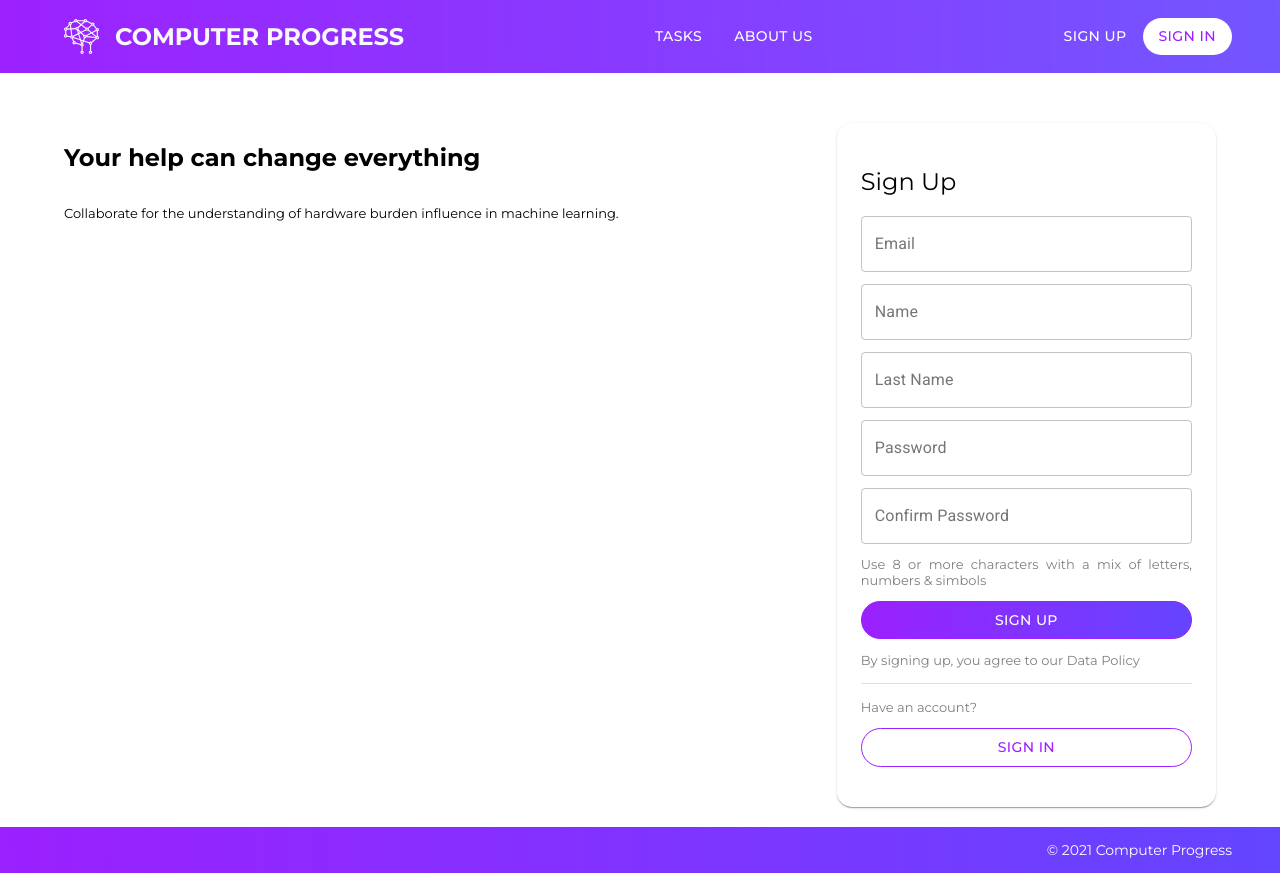
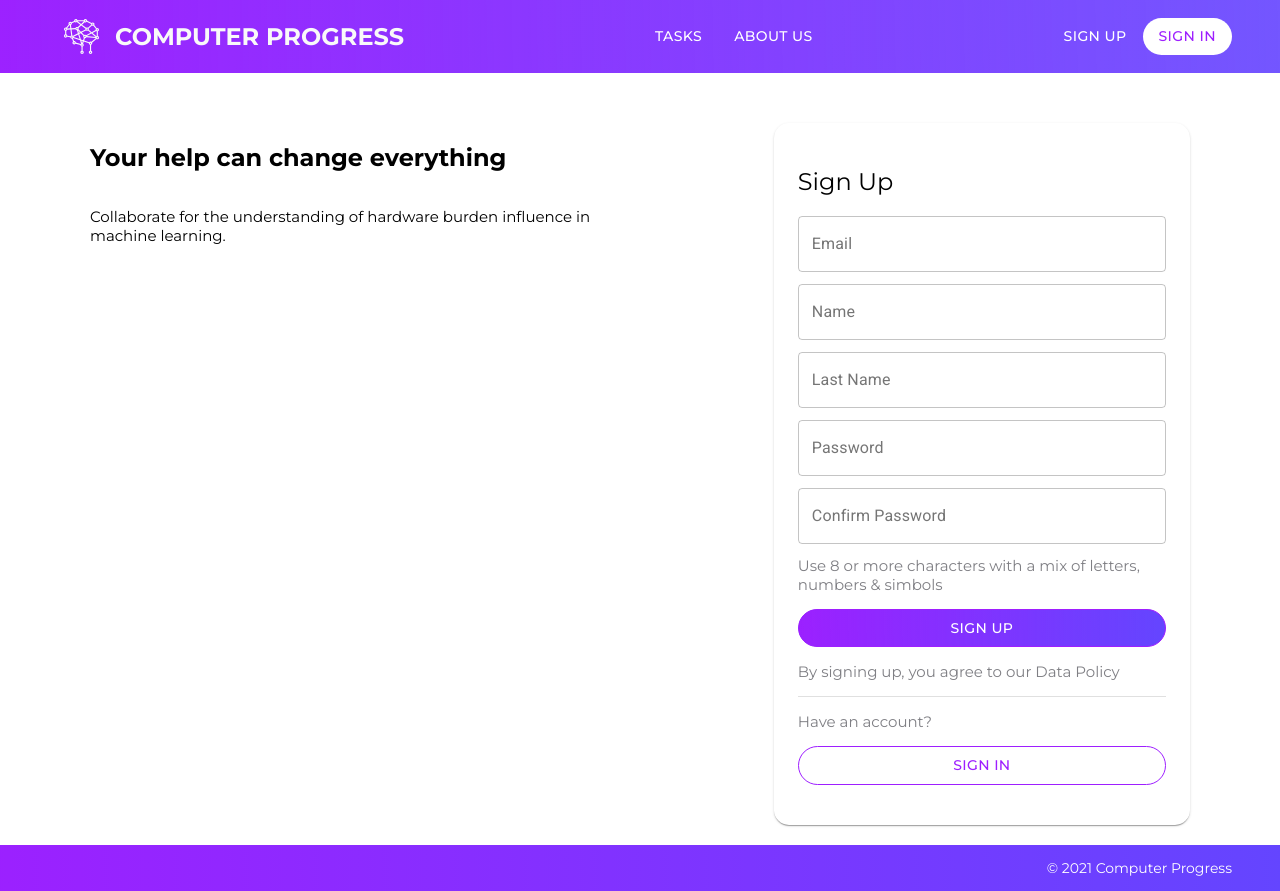
Before and after one commit to Computer-Progress/computerprogress.com, a Next.js app: page /sign_up in a window 1280 px wide. Built offline with nearby package versions, Linux system fonts and the light colour scheme.

Commit message:
ajustando signUp
Signed-off-by: Guilherme Banci <guibanci@gmail.com>

```diff
--- a/containers/SignIn/styles.js
+++ b/containers/SignIn/styles.js
@@ -9,11 +9,9 @@ export const Container = styled.div`
   flex-direction: row;
   align-self: center;
   justify-content: space-between;
-  width: 90%;
   margin: 50px 0px 20px 0px;
    div p {
-     font-size: 13px;
-     text-align: justify;
+     font-size: 15px;
    }
 
   @media only screen and (max-width: 800px) {
@@ -56,7 +54,7 @@ export const Question = styled.p`
 export const SignButton = styled(Button)`
   align-self: stretch !important;
   width: 100% !important;
-  background: ${({ variant }) => variant ? 'transparent' : 'linear-gradient(268.88deg, rgba(255, 255, 255, 0.1) -7.38%, #9E1FFF 104.79%), #4e33ff'} !important;
+  background: ${({ variant }) => variant ? 'transparent' : theme.colors.secondary} !important;
   color: ${({ variant }) => variant ? theme.colors.secondary : theme.colors.white} !important;
   border: 1px solid ${theme.colors.secondary} !important;
 `;
--- a/containers/SignUp/styles.js
+++ b/containers/SignUp/styles.js
@@ -9,11 +9,10 @@ export const Container = styled.div`
   flex-direction: row;
   align-self: center;
   justify-content: space-between;
-  width: 90%;
+  max-width: 1100px;
   margin: 50px 0px 20px 0px;
    div p {
-     font-size: 13px;
-     text-align: justify;
+     font-size: 15px;
    }
 
   @media only screen and (max-width: 950px) {
@@ -24,7 +23,7 @@ export const Container = styled.div`
 export const InfoContainer = styled.div`
    display: flex;
    flex-direction: column;
-   flex: 0.60;
+   flex: 0.50;
 `;
 
 
@@ -34,7 +33,7 @@ export const StyledBox = styled(Box).attrs({
   padding: 3,
   paddingBottom: 5
 })`
-  flex: 0.30;
+  flex: 0.35;
   h2 {
     font-weight: normal;
   }
```
